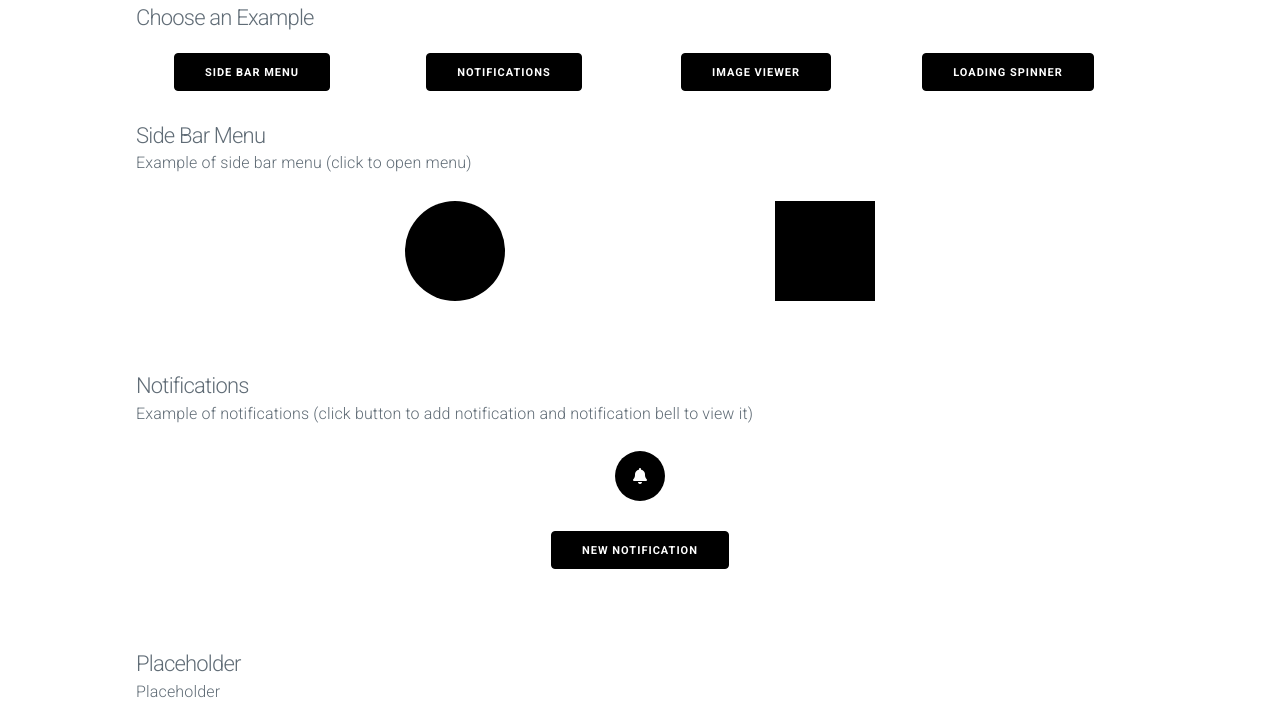
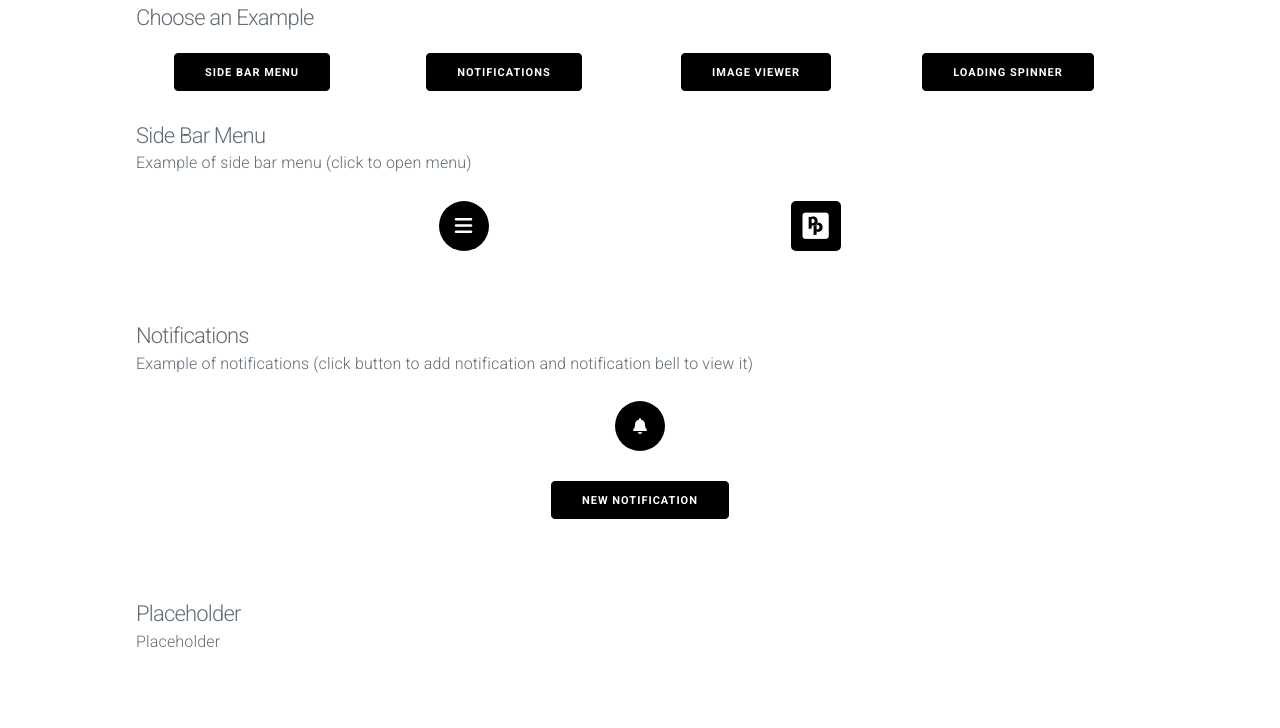
Before and after one commit to joshnice/animejs_example_site, a website: page html/index.html in a window 1280 px wide. Shown: the part 72-800 px from the top of the page. Drawn offline with nearby package versions, Linux system fonts and the light colour scheme.

Commit message:
added logo and animation fade out for logos

```diff
--- a/css/style.css
+++ b/css/style.css
@@ -67,10 +67,12 @@ body {
 }
 
 .box {
-    width: 100px;
-    height: 100px;
+    width: 50px;
+    height: 50px;
     background-color: black;
     cursor: pointer;
+    position: relative;
+    border-radius: 5px;
 }
 
 .box-container {
@@ -89,6 +91,26 @@ body {
     list-style-type:none;
     color: white;
     display: block;
+    position: relative;
+}
+
+#menu-text-content-1 {
+    font-size: 20px;
+    color: white;
+    position: absolute;
+    left: calc(50% - 10px);
+    top: calc(50% - 10px);
+    margin-left: 1px;
+}
+
+#menu-text-content-2 {
+    font-size: 30px;
+    color: white;
+    position: absolute;
+    left: calc(50% - 15px);
+    top: calc(50% - 15px);
+    transform: rotate(180deg);
+    margin-left: 2px;
 }
 
 .menu-text-1 {
--- a/html/index.html
+++ b/html/index.html
@@ -41,16 +41,24 @@
             <p class="example-desc">Example of side bar menu (click to open menu)</p>
 
             <div class="box-container" id="menu-example">
+
+
                 <!--Todo: Add burger icon-->
                 <div id="side-menu-example-1" class="box">
+
+                    <i class="fas fa-bars" id="menu-text-content-1"></i>
+
                     <li class="menu-text-container-1">
                         <ul class="menu-text-1" id="home-header-1">Home</ul>
                         <ul class="menu-text-1" id="about-header-1">About</ul>
                         <ul class="menu-text-1" id="contact-header-1">Contact</ul>
                     </li>
                 </div>
-                <!--Todo: Add a company logo-->
+
                 <div id="side-menu-example-2" class="box">
+
+                    <!--Idea: change for parting box?-->
+                    <i class="fab fa-pied-piper-pp" id="menu-text-content-2"></i>
                     <li class="menu-text-container-2">
                         <ul class="menu-text-2" id="home-header-2">Home</ul>
                         <ul class="menu-text-2" id="about-header-2">About</ul>
--- a/javascript/javascript.js
+++ b/javascript/javascript.js
@@ -112,7 +112,7 @@ function sideMenuAnimations() {
         borderRadius: ['50%', '0%'],
         easing: 'easeInOutQuad',
         width: '300px',
-        height: ['100px', calculateBoxHeight(window_height)],
+        height: ['50px', calculateBoxHeight(window_height)],
         duration: 3000,
         autoplay: false,
         complete: function() {
@@ -121,9 +121,33 @@ function sideMenuAnimations() {
         }
     });
 
-    $( "#side-menu-example-1" ).on( "click", function() {
-        side_bar_menu_animations.play();
+    const icon_hide_burger = anime({
+        targets: '#menu-text-content-1',
+        opacity: 0,
+        duration: 300,
+        easing: 'linear',
+        autoplay: false,
+        complete: function() {
+            $('#menu-text-content-1').hide();
+            side_bar_menu_animations.play();
+        }
+      });
+
+    $("#side-menu-example-1").on( "click", function() {
+        icon_hide_burger.play()
     });
+
+    const icon_hide_logo = anime({
+        targets: '#menu-text-content-2',
+        opacity: 0,
+        duration: 300,
+        easing: 'linear',
+        autoplay: false,
+        complete: function() {
+            $('#menu-text-content-2').hide();
+            side_bar_menu_animations_2.play();
+        }
+      });
 
 
     // side bar animation 2
@@ -131,7 +155,7 @@ function sideMenuAnimations() {
         targets: '#side-menu-example-2',
         rotate: [-180, 0],
         width: '300px',
-        height: ['100px', calculateBoxHeight(window_height)],
+        height: ['50px', calculateBoxHeight(window_height)],
         duration: 4000,
         easing: 'easeInOutExpo',
         autoplay: false,
@@ -144,7 +168,7 @@ function sideMenuAnimations() {
     });
 
     $("#side-menu-example-2").on( "click", function() {
-        side_bar_menu_animations_2.play();
+        icon_hide_logo.play();
     });
 }
 
```
